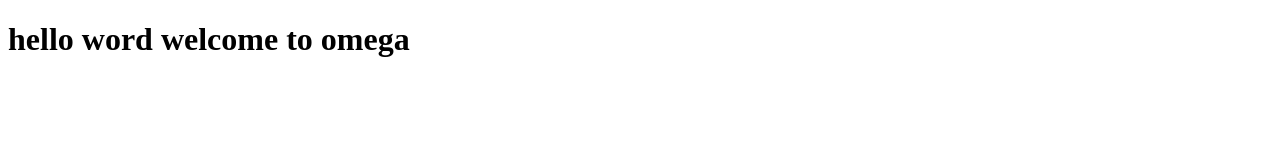
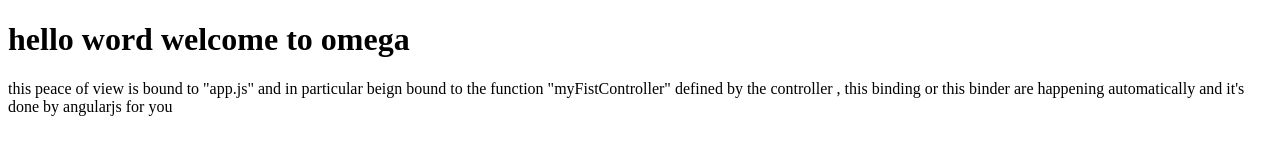
Before and after one commit to s-slh/jsonToExcel-angularJs, a plain HTML site: page index.html in a window 1280 px wide. Drawn offline with Linux system fonts and the light colour scheme.

Commit message:
test user strict

```diff
--- a/app.js
+++ b/app.js
@@ -1,4 +1,6 @@
 (function(){
+    'use strict' //to caught error
+
     angular.module('myFistApp', [])
     .controller('myFistController', function () {
          alert("yes");
--- a/index.html
+++ b/index.html
@@ -10,7 +10,14 @@
     <h1>hello word welcome to omega</h1>
     <!-- everythings bellow this div and until this div is closed
      is beign controlled by this "myFistController" -->
-    <div ng-controller="myFistController"></div>
+     <!-- this peace of view is bound to "app.js" and in particular beign bound to
+     this function "myFistController" defined by the controller
+     this binding or this binder are happening automatically and it's done by angularjs for you  -->
+    <div ng-controller="myFistController">
+             <p>this peace of view is bound to "app.js" and in particular beign bound to
+     the function "myFistController" defined by the controller ,
+     this binding or this binder are happening automatically and it's done by angularjs for you </p>
+    </div>
     <!-- <script src="https://ajax.googleapis.com/ajax/libs/angularjs/1.8.2/angular.min.js"></script> -->
     <script src="angular.js"></script>
     <script src="app.js"></script>
```
